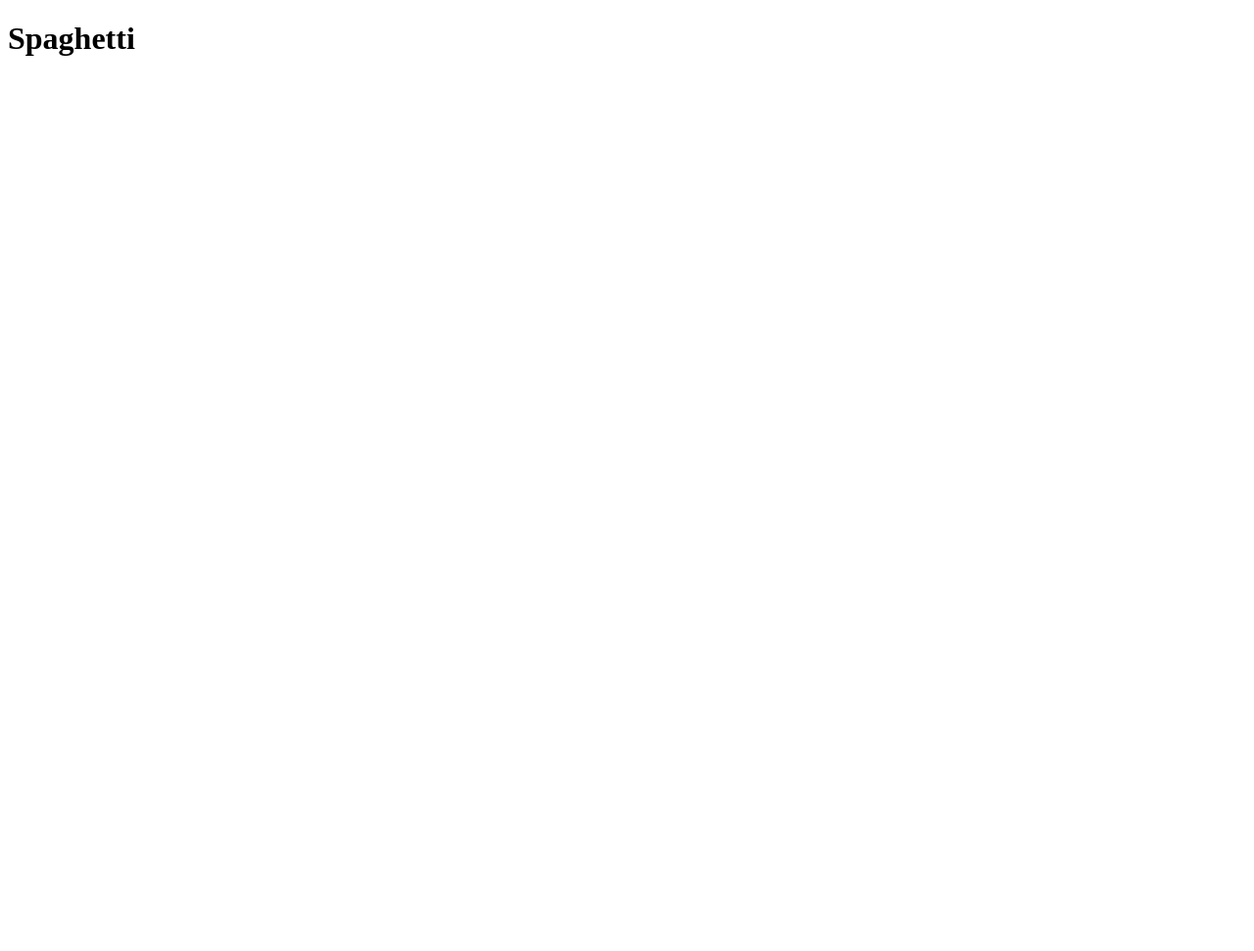
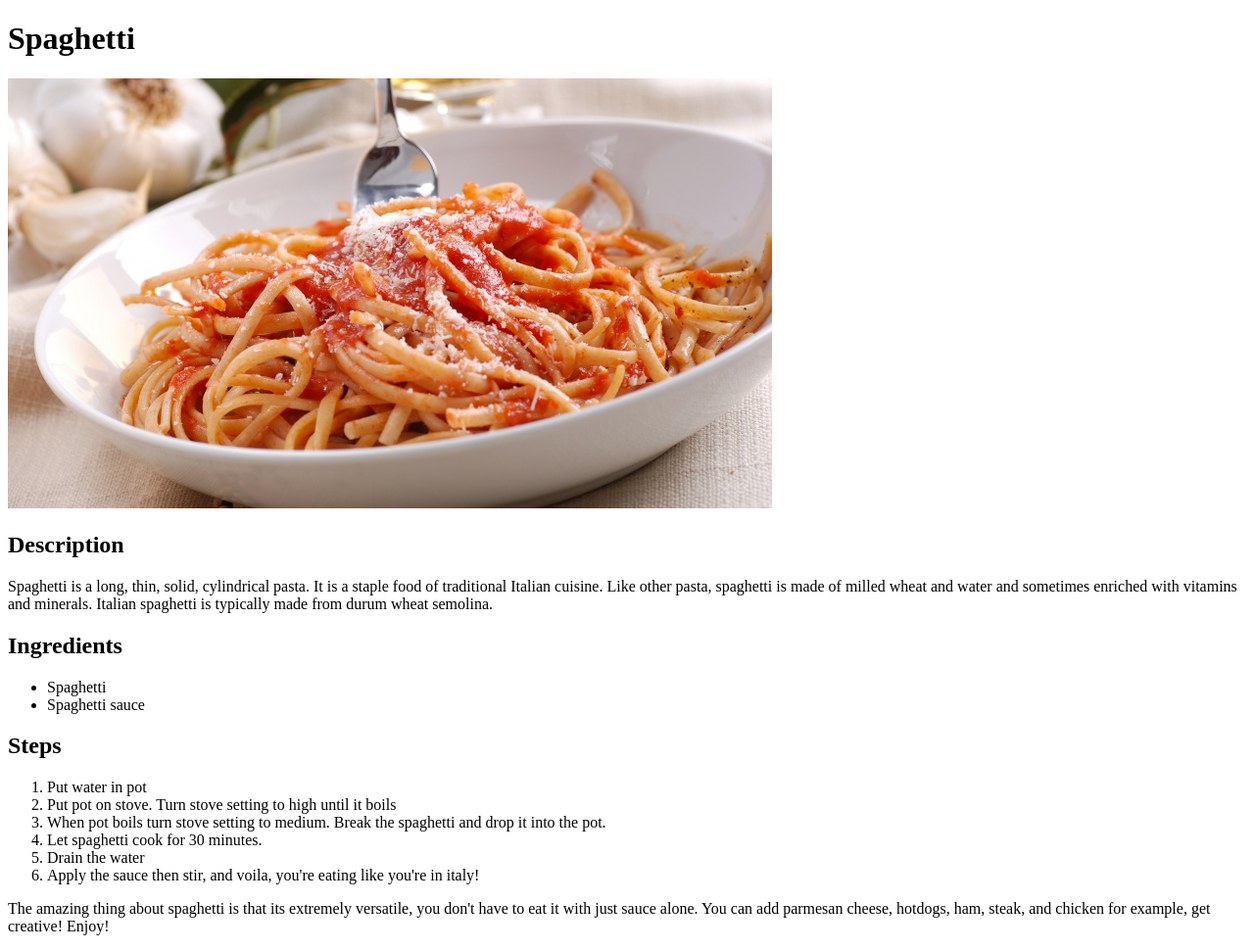
Before and after one commit to davidbarrionuevo/odin-recipes, a plain HTML site: page recipes/spaghetti.html in a window 1280 px wide. Shown: the whole page at 98% size. Before the commit the page ends 800 px from the top, so only its background shows below. Drawn offline with Linux system fonts and the light colour scheme.

Commit message:
Add spaghetti.html

```diff
--- a/recipes/spaghetti.html
+++ b/recipes/spaghetti.html
@@ -1,12 +1,39 @@
 <!DOCTYPE html>
 <html>
   <head>
-    <title>my first webpage</title>
+    <title>Spaghetti Recipe</title>
     <meta charset="UTF-8">
   </head>
 
   <body>
     <h1>Spaghetti</h1>
+    <img src="../images/spaghet.jpg">
+    <h2>Description</h2>
+    <p>Spaghetti is a long, thin, solid, cylindrical pasta.
+    It is a staple food of traditional Italian cuisine. Like other pasta, spaghetti is made of milled wheat and water and sometimes enriched with vitamins and minerals.
+    Italian spaghetti is typically made from durum wheat semolina.</p>
+
+    <h2>Ingredients</h2>
+    <ul>
+         <li>Spaghetti</li>
+         <li>Spaghetti sauce</li>
+
+    </ul>
+
+    <h2>Steps</h2>
+    <ol>
+      <li>Put water in pot</li>
+      <li>Put pot on stove. Turn stove setting to high until it boils</li>
+      <li>When pot boils turn stove setting to medium. Break the spaghetti and drop it into the pot.</li>
+      <li>Let spaghetti cook for 30 minutes.</li>
+      <li>Drain the water</li>
+      <li>Apply the sauce then stir, and voila, you're eating like you're in italy!</li>
+    </ol>
+
+    <p>The amazing thing about spaghetti is that its extremely versatile, you don't have to eat it with just sauce alone.
+    You can add parmesan cheese, hotdogs, ham, steak, and chicken for example, get creative! Enjoy! </p>
+
+
 
   </body>
 </html>
```
Also changed, not shown: images/spaghet.jpg (added).
